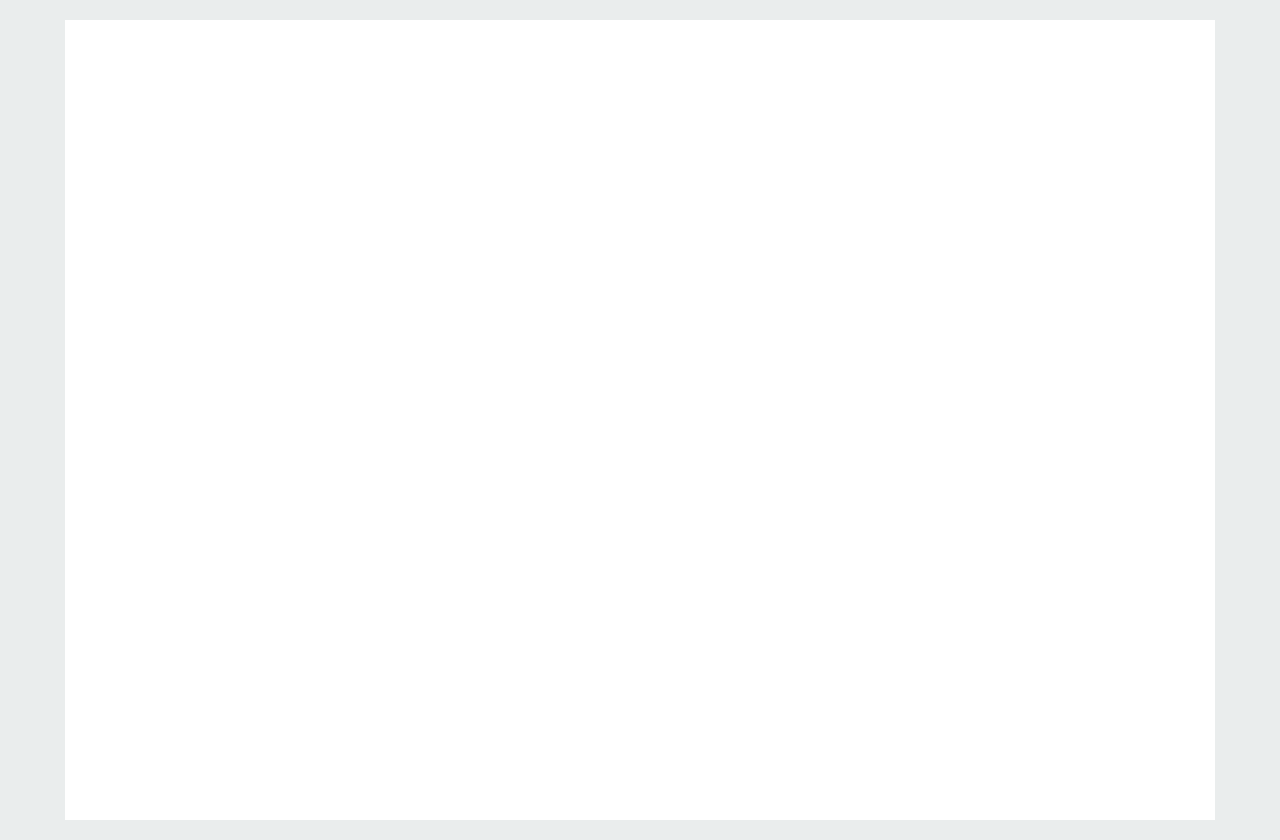
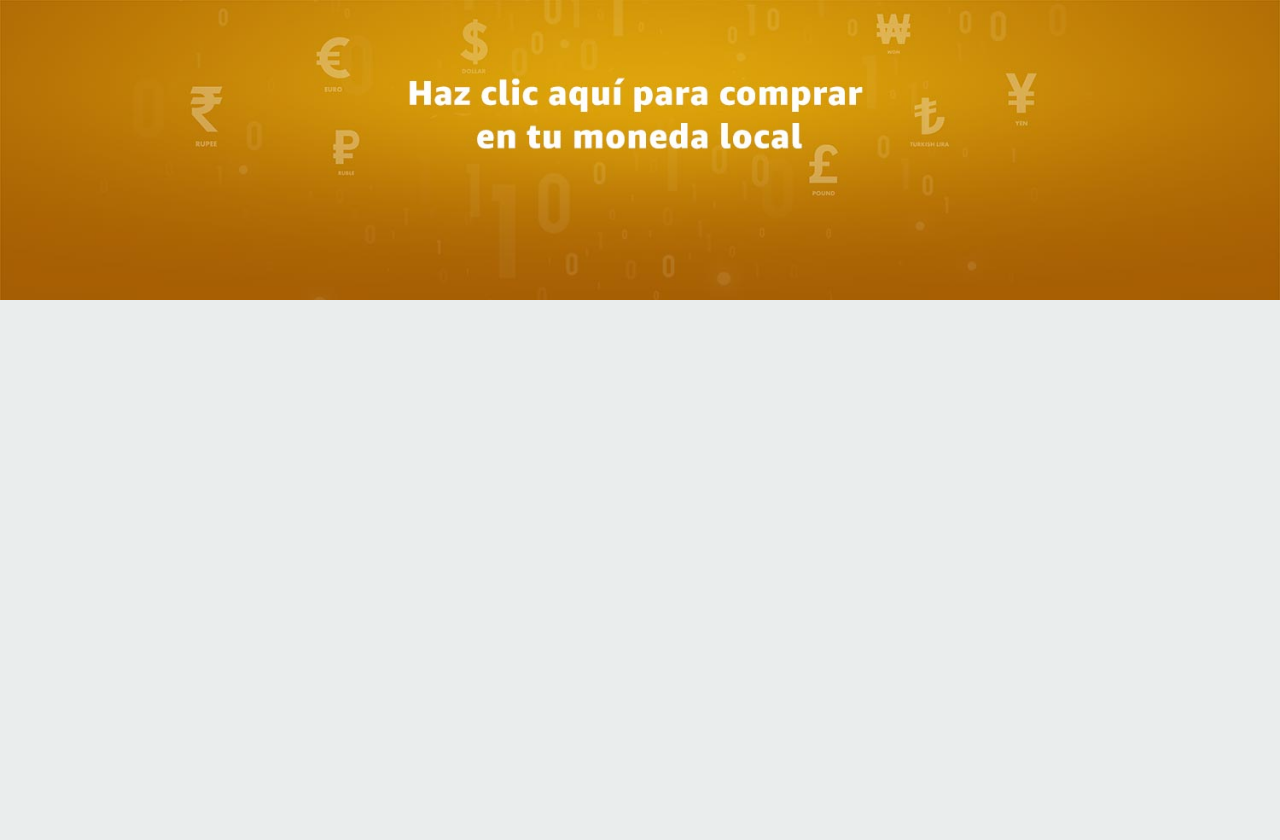
Before and after one commit to davidhfabian/Dazt_E-commerce, a PHP site: page / in a window 1280 px wide. Shown: the part 96-936 px from the top of the page. After the commit the page ends 396 px from the top, so only its background shows below. Run offline with PHP 8.4, Linux system fonts and the light colour scheme; some libraries are stand-ins or nearby versions.

Commit message:
Agrega slider : Home

```diff
--- a/index.html
+++ b/index.html
@@ -323,9 +323,12 @@
 
     </header>
 
- <main class="container">
+ <main class="">
 
-        <section id="slider"></section>
+    <!---------------SLIDER---------------->
+    <section id="slider">
+        <img name="slider" alt="">
+    </section>
 
 </main>
 
--- a/scripts/script.js
+++ b/scripts/script.js
@@ -22,6 +22,28 @@ grid.addEventListener('mouseleave', () => {
         grid.classList.remove('active');
 	}
 }); //desapaece si se sale del grid
+
+
+// ------------------SLIDER----------------------------
+arraySlider = Array ('../recursos/slider1.jpg','../recursos/slider2.jpg','../recursos/slider3.jpg');
+var i = 0;
+function slider(){
+    document.slider.src = arraySlider[i];
+    if(i < arraySlider.length -1){
+        i++;
+    } else {
+        i=0;
+    }
+
+    setTimeout("slider()", 3000);
+}
+
+
+window.onload = slider();
+
+
+
+
 
 // ------------------NAV GRID SUBCATEGORIAS----------------------------
 
--- a/styles/style.css
+++ b/styles/style.css
@@ -161,7 +161,7 @@ nav div.container-button-menu button.btn-menu-exit.activ{
 nav.menu{
     background: #232f3e;
     padding: 5px 0;
-    margin-bottom: 20px;
+    /* margin-bottom: 20px; */
 }
 
 nav.menu div.container-links-nav{
@@ -366,12 +366,22 @@ nav.menu  div.grid  div.subcategorias div.galeria-subcategoria a{
     width: 90%;
     max-width: 1150px;
 }
-section#slider{
+/* section .slider{
     background-color: #fff;
     margin: 20px 0;
     padding: 20px;
     height: 100vh;
 
+} */
+section#slider{
+    height: 300px;
+    max-height: 300px;
+}
+section#slider img{
+    width: 100%;
+    height: 100%;
+    object-fit: cover;
+    object-position: top;
 }
 
 
```
Also changed, not shown: recursos/slider1.jpg (added), recursos/slider2.jpg (added), recursos/slider3.jpg (added), recursos/sliderx.webp (added).
